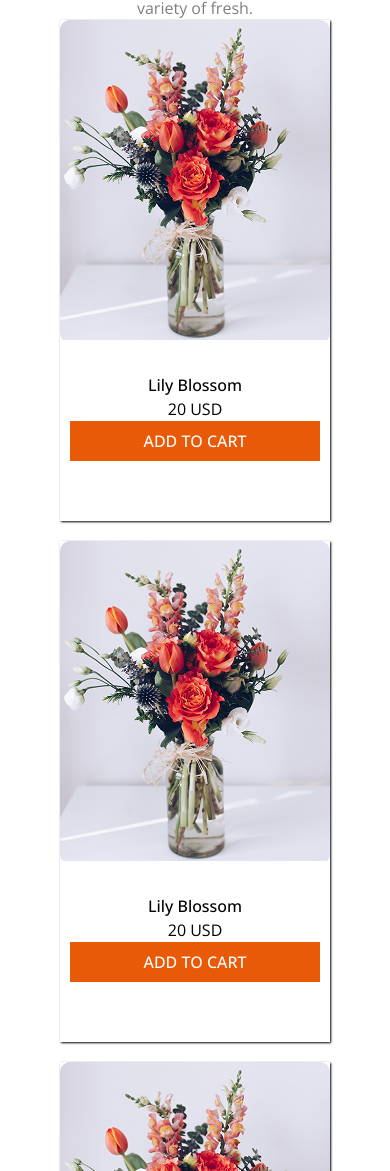
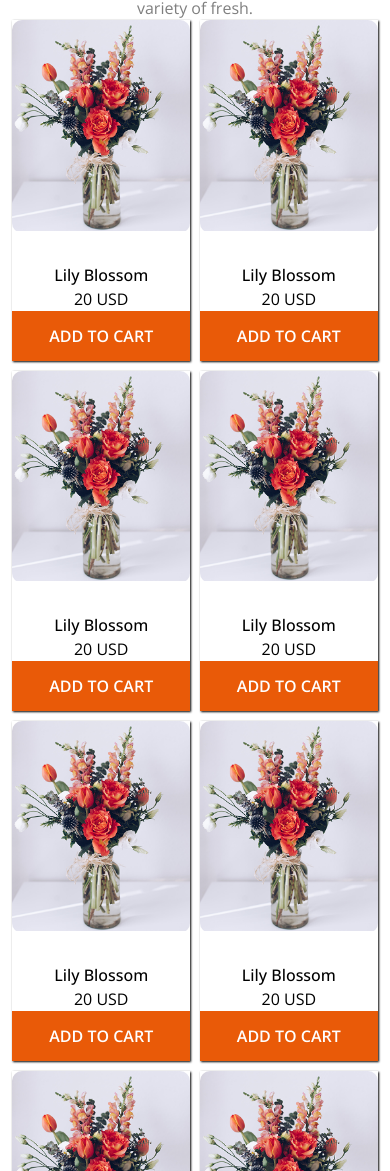
Before and after one commit to DEVBARMAN-L/my-first-assiment, a plain HTML site: page index.html in a window 390 px wide. Shown: the part 829-2000 px from the top of the page. Drawn offline with nearby package versions, Linux system fonts and the light colour scheme.

Commit message:
all commit add

```diff
--- a/index.html
+++ b/index.html
@@ -56,7 +56,7 @@
                 <br>
                 20 USD
             </h2>
-            <button class="btn-primary">ADD TO CART</button>
+            <button class="btn-primary-2">ADD TO CART</button>
           </div>
           <div class="card-img">
             <img class="our-image" src="assets/sample-flower-image.png" alt="">
@@ -64,7 +64,7 @@
                <br>
                 20 USD
         </h2>
-        <button class="btn-primary">ADD TO CART</button>
+        <button class="btn-primary-2">ADD TO CART</button>
           </div>
           <div class="card-img">
             <img class="our-image" src="assets/sample-flower-image.png" alt="">
@@ -72,7 +72,7 @@
                 <br>
                 20 USD
             </h2>
-            <button class="btn-primary">ADD TO CART</button>
+            <button class="btn-primary-2">ADD TO CART</button>
           </div>
           <div class="card-img">
             <img class="our-image" src="assets/sample-flower-image.png" alt="">
@@ -80,7 +80,7 @@
                 <br>
                 20 USD
             </h2>
-            <button class="btn-primary">ADD TO CART</button>
+            <button class="btn-primary-2">ADD TO CART</button>
           </div>
           <div class="card-img">
           <img class="our-image" src="assets/sample-flower-image.png" alt="">
@@ -88,7 +88,7 @@
                 <br>
                 20 USD
             </h2>
-            <button class="btn-primary">ADD TO CART</button>
+            <button class="btn-primary-2">ADD TO CART</button>
           </div>
           <div class="card-img">
              <img class="our-image" src="assets/sample-flower-image.png" alt="">
@@ -96,7 +96,7 @@
                 <br>
                 20 USD
             </h2>
-            <button class="btn-primary">ADD TO CART</button>
+            <button class="btn-primary-2">ADD TO CART</button>
           </div>
           <div class="card-img">
                <img class="our-image" src="assets/sample-flower-image.png" alt="">
@@ -104,7 +104,7 @@
                 <br>
                 20 USD
             </h2>
-            <button class="btn-primary">ADD TO CART</button>
+            <button class="btn-primary-2">ADD TO CART</button>
           </div>
           <div class="card-img">
              <img class="our-image" src="assets/sample-flower-image.png" alt="">
@@ -112,7 +112,7 @@
                 <br>
                 20 USD
             </h2>
-            <button class="btn-primary">ADD TO CART</button>
+            <button class="btn-primary-2">ADD TO CART</button>
           </div>
           </div>
         </section>
--- a/style/style.css
+++ b/style/style.css
@@ -290,6 +290,21 @@ footer{
 .ul-2{
     color: #8987A1;
 }
+.btn-primary-2{
+    background-color: #E95A08;
+    color: white;
+    font-size: 1rem;
+    font-weight: 600;
+    width: 100%;
+    height: 50px;
+    cursor: pointer;
+    transition-duration: 0.3s;
+}
+.btn-primary-2:hover{
+    color: black;
+    background-color: white;
+    box-shadow: 1px 1px 1px 2px black;
+}
 
 @media screen and (max-width:576px) {
     .banner-section{
@@ -299,17 +314,27 @@ footer{
     nav{
       padding-right: 50%;
     }
-    .card-box{
-        grid-template-rows: repeat(2,2fr);
-         grid-template-columns: repeat(2,1fr);
-          align-items: center;
+   .card-box {
+        flex-direction: row;
+        justify-content: center;
+        gap: 10px;
+        padding: 0 10px;
+    }
+
+    .card-img {
+        width: 48%;
+        max-width: unset;
+        margin: 0;
+    }
+
+    .our-image {
+        width: 100%;
+        height: auto;
     }
     .lover-div{
        grid-template-rows: repeat(2,2fr);
     }
-    .plant-info{
-          grid-template-columns: repeat(4,1fr);
-    }
+
     .deal-section {
 
         grid-template-columns: 1fr;
@@ -327,12 +352,12 @@ footer{
         min-height: 200px;
         width: 95%;
 
-
+         justify-content: center;
         align-items: center;
         text-align: center;
     }
     .div-3{
-          width: 360px;
+          width: 400px;
     height: 201px;
     align-items: baseline;
     }
```
